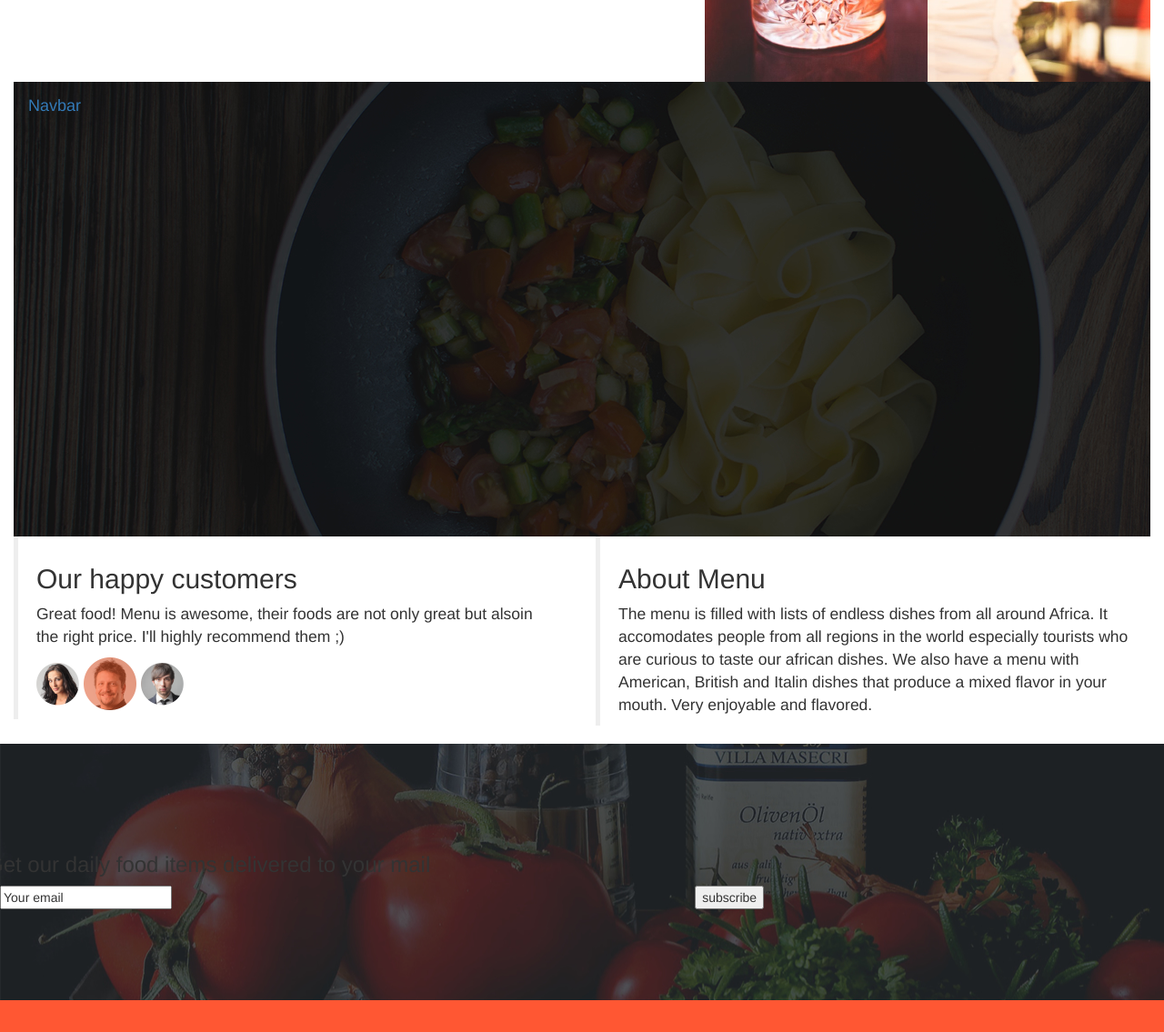
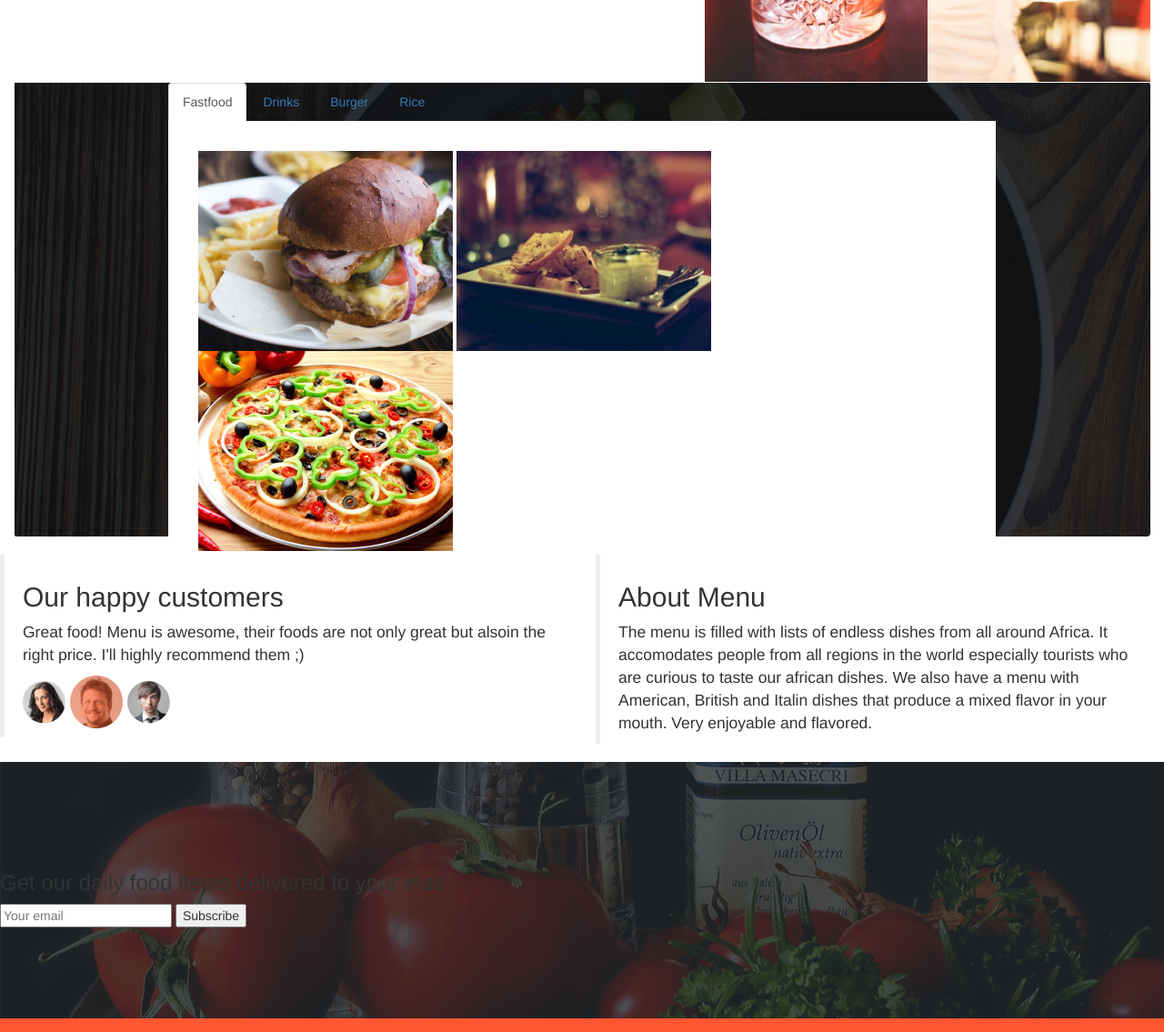
Before and after one commit to Anne-15/AnitasKitchen, a plain HTML site: page index.html in a window 1280 px wide. Shown: the part 1468-2603 px from the top of the page at 91% size. Drawn offline with nearby package versions, Linux system fonts and the light colour scheme.

Commit message:
add css changes made

```diff
--- a/css/styles.css
+++ b/css/styles.css
@@ -53,7 +53,7 @@
   background-image: url("../images/foodtop/lunch.jpg");
   background-repeat: no-repeat;
   padding: 20px;
-  width: 300px;
+  width: 250px;
   height: 250px;
 }
 
@@ -81,15 +81,11 @@
   font-size: 28px;
 }
 
-.format {
+.panel {
   background-image: url("../images/backgrounds/foodsBg.jpg");
   background-repeat: no-repeat;
   height: 500px;
   width: auto;
-}
-
-.panel {
-  border: 20%;
 }
 
 #customers:hover {
@@ -153,3 +149,27 @@
 .text-filed-email {
   text-align: right;
 }
+
+.panel-body {
+  padding: 33px;
+  margin: 169px;
+  background-color: white;
+}
+
+.nav-tabs {
+  border-bottom: 0px;
+}
+
+.nav {
+  padding-left: 169px;
+  margin-bottom: -168px;
+}
+
+#contact us {
+  padding: 0px;
+  margin: 9px;
+  padding-left: 80px;
+  padding-right: 63px;
+  margin-left: 334px;
+  ss margin-right: -339px;
+}
--- a/index.html
+++ b/index.html
@@ -70,10 +70,18 @@
         <div id="img"><img src="images/drink2.jpg" alt="Drinks"></div>
       </div>
     </div>
-    <div class="format">
-      <div class="navbar navbar-expand-lg navbar-light bg-light">
-        <a class="navbar-brand" href="#">Navbar</a>
-
+    <div class="panel">
+      <ul class="nav nav-tabs">
+        <li role="presentation" class="active"><a href="#">Fastfood</a></li>
+        <li role="presentation"><a href="#">Drinks</a></li>
+        <li role="presentation"><a href="#">Burger</a></li>
+        <li role="presentation"><a href="#">Rice</a></li>
+      </ul>
+      <div class="panel-body">
+        <img src="images/fastfood/beefBurger.jpg" alt="Beef burger">
+        <img src="images/fastfood/chickenBurger.jpg" alt="Burger">
+        <img src="images/fastfood/chickenPizza.jpg" alt="Pizza">
+      </div>
     </div>
 
   </div>
@@ -101,19 +109,10 @@
   </div>
   </div>
   <div class="python">
-    <div class="row">
     <div class="daily" id="contact us">
       <h3>Get our daily food items delivered to your mail</h3>
-        <div class="col-md-7 text-field-email">
-          <form style="margin-right:250px">
-            <input type="text" class="text" value="Your email" onfocus="this.value='';" onblur="if(this.value==''){this.value = 'your e-mail';}"></form>
-        </div>
-        <div class="col-md-5 button1">
-          <form>
-            <input type="submit" value="subscribe">
-          </form>
-        </div>
-      </div>
+      <input type="" placeholder="Your email" value="">
+      <button type="button" name="button">Subscribe</button>
     </div>
   </div>
   <div class="footer" style="background-color: #FF5733">
--- a/js/scripts.js
+++ b/js/scripts.js
@@ -1,6 +1,7 @@
-.document.ready(function() {
-  ("button#orange").click(function() {
-    ("ul").append("<li>View gallery</li>");
+$(document).ready(function() {
+  $("button#orange").click(function() {
+    ("p").append("View gallery");
+    alert("Thank you for your time.");
   });
 });
 $(document).ready(function() {
```
Lines whose indentation alone changed are shown as unchanged.
